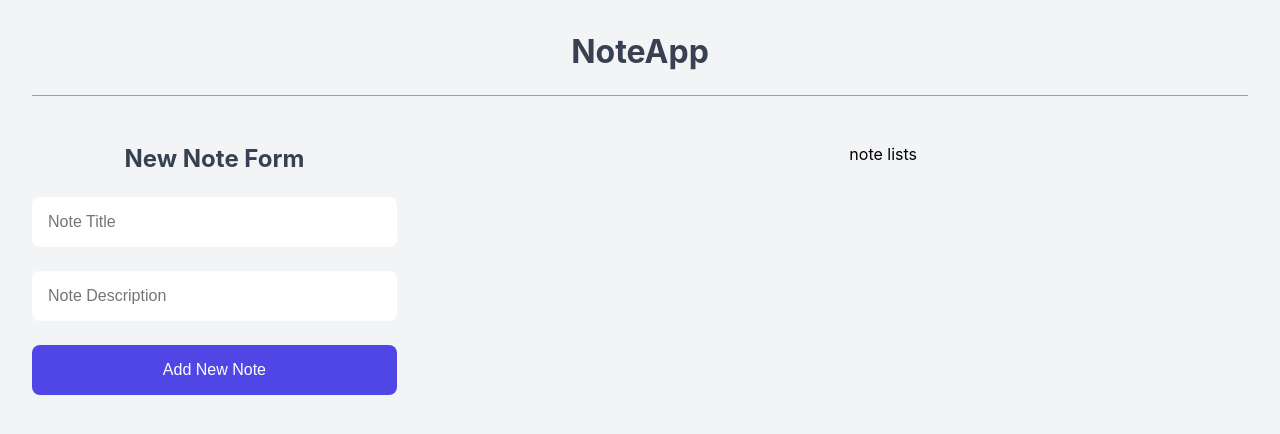
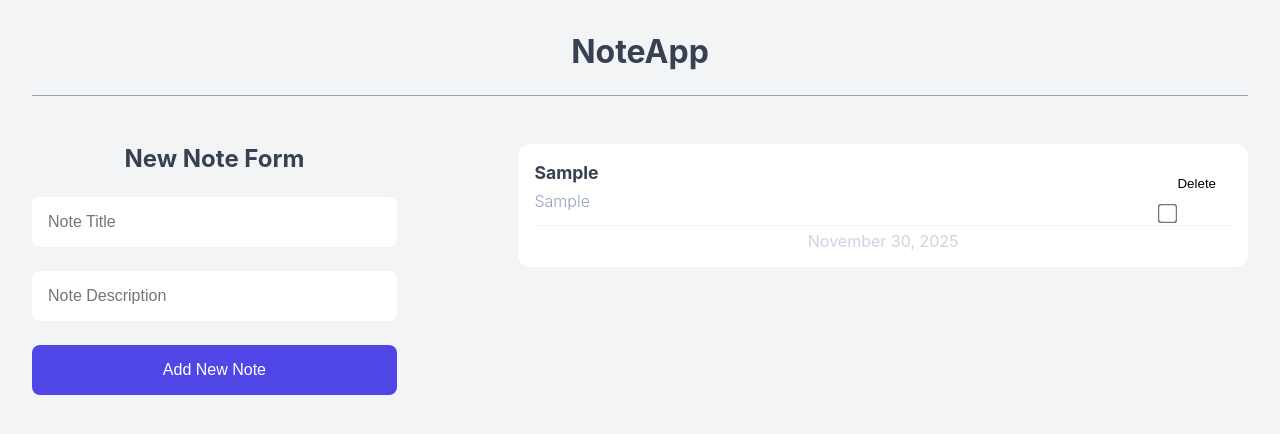
Before and after one commit to hdaberi/react-note-app-project, a React (Vite) app: page / in a window 1280 px wide. Both pictures are taken after typing "Sample", "Sample" into the empty fields and a click on the button "Add New Note". Shown: the top 434 px of the page. Built offline with nearby package versions, Linux system fonts and the light colour scheme.

Commit message:
refactor(components): restructure note components and fix new note format
- Split NoteList into NoteList and NoteItem components for better maintainability
- Fix new note format in AddNewNote to return single object instead of array

```diff
--- a/src/components/AddNewNote.jsx
+++ b/src/components/AddNewNote.jsx
@@ -6,15 +6,14 @@ function AddNewNote({ onAddNote }) {
   const addNewNoteHandler = (e) => {
     e.preventDefault();
     if (title && description) {
-      const newNote = [
+      const newNote =
         {
           title: title,
           desc: description,
           id: Date.now(),
           completed: false,
           createAt: new Date().toISOString(),
-        },
-      ];
+        }
       onAddNote(newNote);
       setTitle("");
       setDescription("");
--- a/src/components/NoteList.jsx
+++ b/src/components/NoteList.jsx
@@ -1,11 +1,38 @@
-
-
-function NoteList({notes}) {
+function NoteList({ notes }) {
+  console.log(notes)
   return (
-    <div className="note-container">note lists
-
+    <div className="note-container">
+      <div className="note-list">
+        {notes.map((note) => (
+          <NoteItem key={note.id} note={note} />
+        ))}
+      </div>
     </div>
-  )
+  );
 }
 
-export default NoteList
+export default NoteList;
+
+function NoteItem({ note }) {
+  return (
+    <div className="note-item">
+      <div className="note-item__header">
+        <div className="note-item__content">
+          <h2 className="title">{note.title}</h2>
+          <p className="desc">{note.desc}</p>
+        </div>
+        <div className="note-item__tools">
+          <button className="btn btn--danger">Delete</button>
+          <input type="checkbox" name="" id="" />
+        </div>
+      </div>
+      <div className="note-item__footer">
+        {new Date(note.createAt).toLocaleDateString("en-US", {
+          year: "numeric",
+          month: "long",
+          day: "numeric",
+        })}
+      </div>
+    </div>
+  );
+}
```
